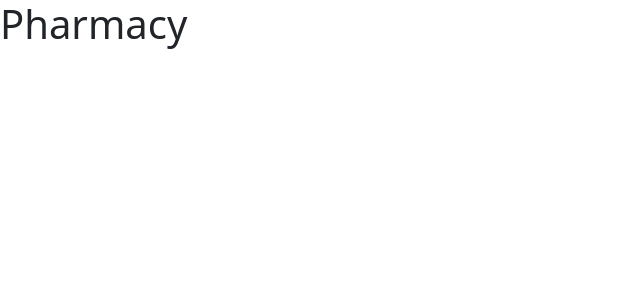
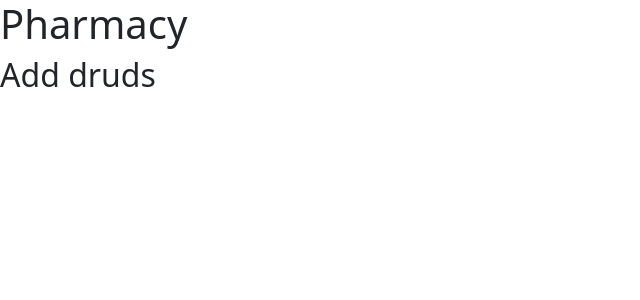
Before and after one commit to Bistec-UOM/test_crudapp, a React (Create React App) app: page /pharm in a window 1280 px wide. Shown: the top 300 px of the page, without its empty margins (0-640 px from the left). Built offline with nearby package versions, Linux system fonts and the light colour scheme.

Commit message:
drug add

```diff
--- a/src/components/Pharmacy.js
+++ b/src/components/Pharmacy.js
@@ -4,6 +4,7 @@ export default function Pharmacy() {
   return (
     <div>
         <h1>Pharmacy</h1>
+        <h2>Add druds</h2>
     </div>
   )
 }
```
